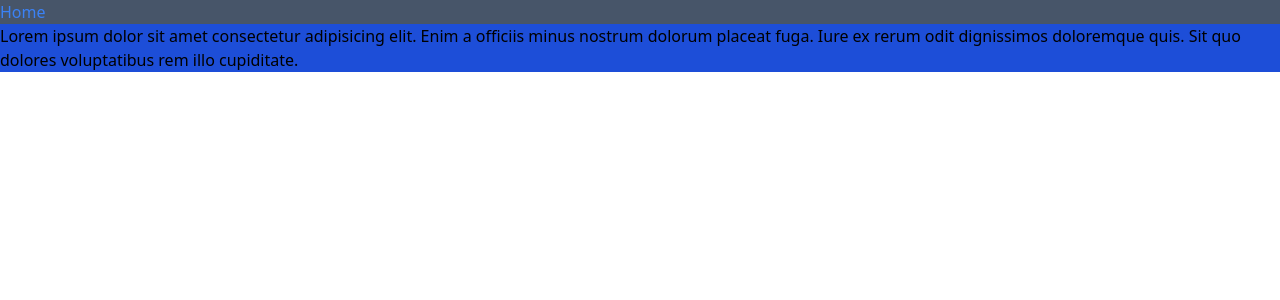
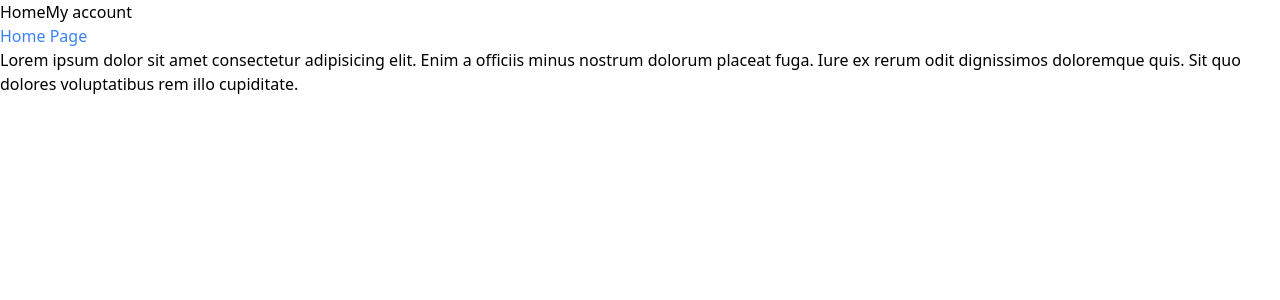
Before and after one commit to ashleycao12/badminton-booking, a Nuxt app: page / in a window 1280 px wide. Shown: the top 300 px of the page. Built offline with nearby package versions, Linux system fonts and the light colour scheme.

Commit message:
add some stuff

```diff
--- /dev/null
+++ b/layouts/default.vue
@@ -0,0 +1,19 @@
+<template>
+  <div>
+    <header>
+      <nav>
+        <NuxtLink to="/">Home</NuxtLink>
+        <NuxtLink to="/account">My account</NuxtLink>
+      </nav>
+    </header>
+  </div>
+  <div>
+    <slot />
+  </div>
+</template>
+
+<script setup>
+
+</script>
+
+<style scoped></style>
--- /dev/null
+++ b/pages/account/index.vue
@@ -0,0 +1,13 @@
+<template>
+  <div>
+    <h2> Account page </h2>
+  </div>
+</template>
+
+<script setup lang="ts">
+
+</script>
+
+<style scoped>
+
+</style>
--- a/pages/index.vue
+++ b/pages/index.vue
@@ -1,7 +1,7 @@
 <template>
-  <div class="bg-slate-600">
-    <h2 class=" text-blue-500">Home</h2>
-    <p class="bg-blue-700">Lorem ipsum dolor sit amet consectetur adipisicing elit. Enim a officiis minus nostrum dolorum
+  <div>
+    <h2 class=" text-blue-500">Home Page</h2>
+    <p class="">Lorem ipsum dolor sit amet consectetur adipisicing elit. Enim a officiis minus nostrum dolorum
       placeat fuga. Iure
       ex rerum odit dignissimos doloremque quis. Sit quo dolores voluptatibus rem illo cupiditate.</p>
   </div>
```
